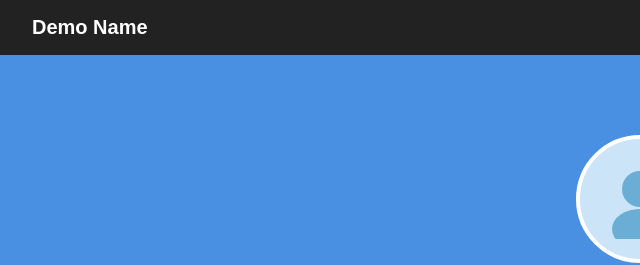
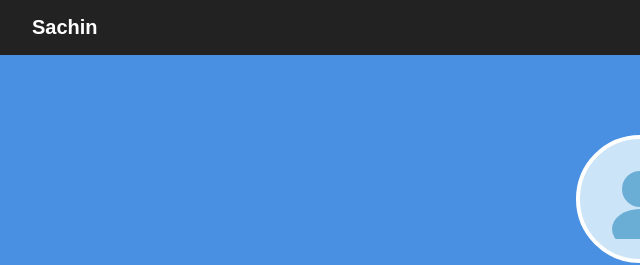
Before and after one commit to sachinsunar/sachin-portfolio, a plain HTML site: page index.html in a window 1280 px wide. Shown: the top 265 px of the page, 0-640 px from the left. Drawn offline with Linux system fonts and the light colour scheme.

Commit message:
name change

```diff
--- a/index.html
+++ b/index.html
@@ -10,7 +10,7 @@
 
   <!-- NAVBAR -->
   <nav style="background: #222; padding: 16px 32px; display: flex; justify-content: space-between; align-items: center;">
-    <div style="color: white; font-size: 20px; font-weight: bold;">Demo Name</div>
+    <div style="color: white; font-size: 20px; font-weight: bold;">Sachin</div>
     <div>
       <a href="#hero"     style="color: white; margin-left: 20px; text-decoration: none;">Home</a>
       <a href="#about"    style="color: white; margin-left: 20px; text-decoration: none;">About</a>
```
